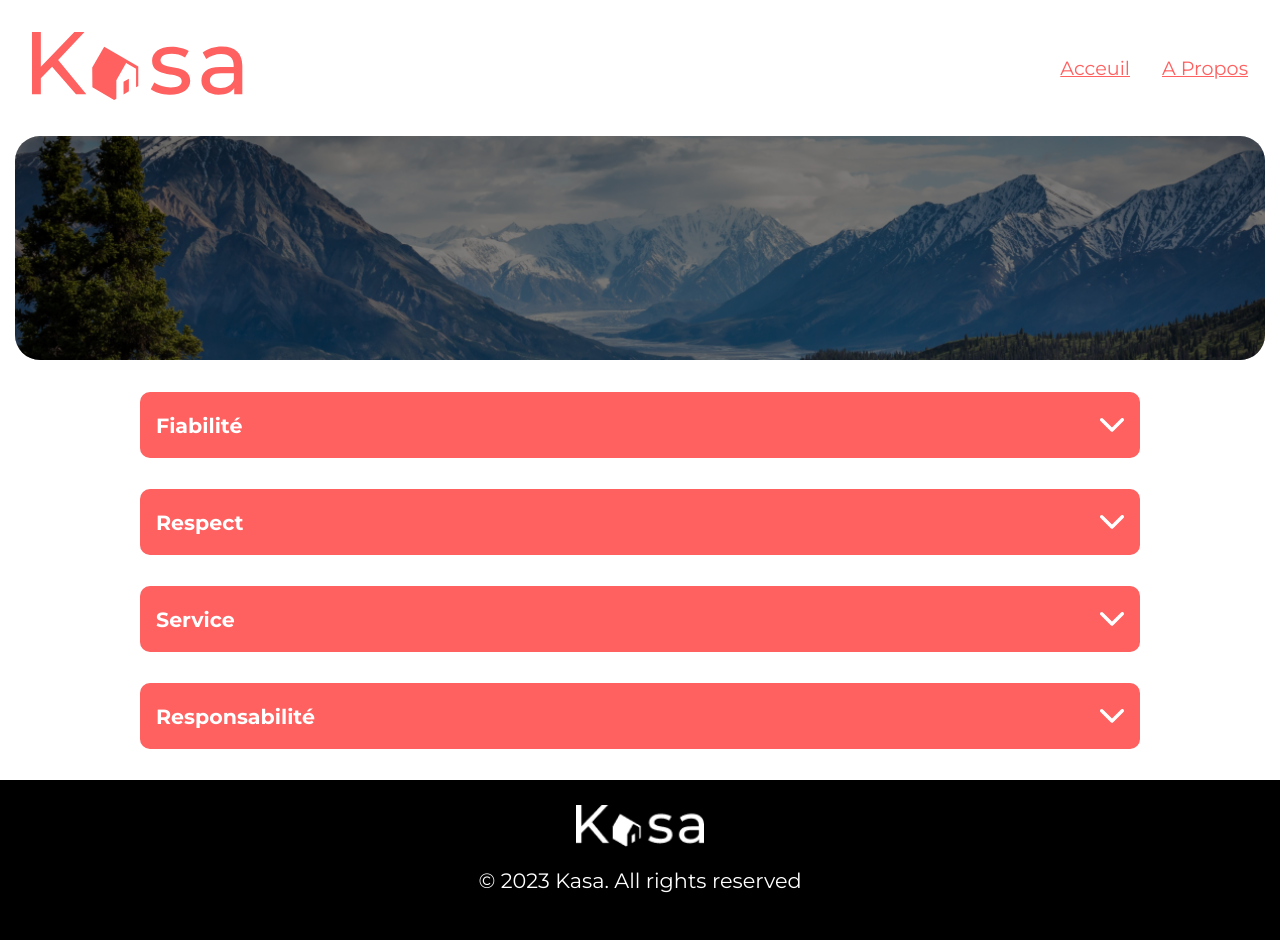
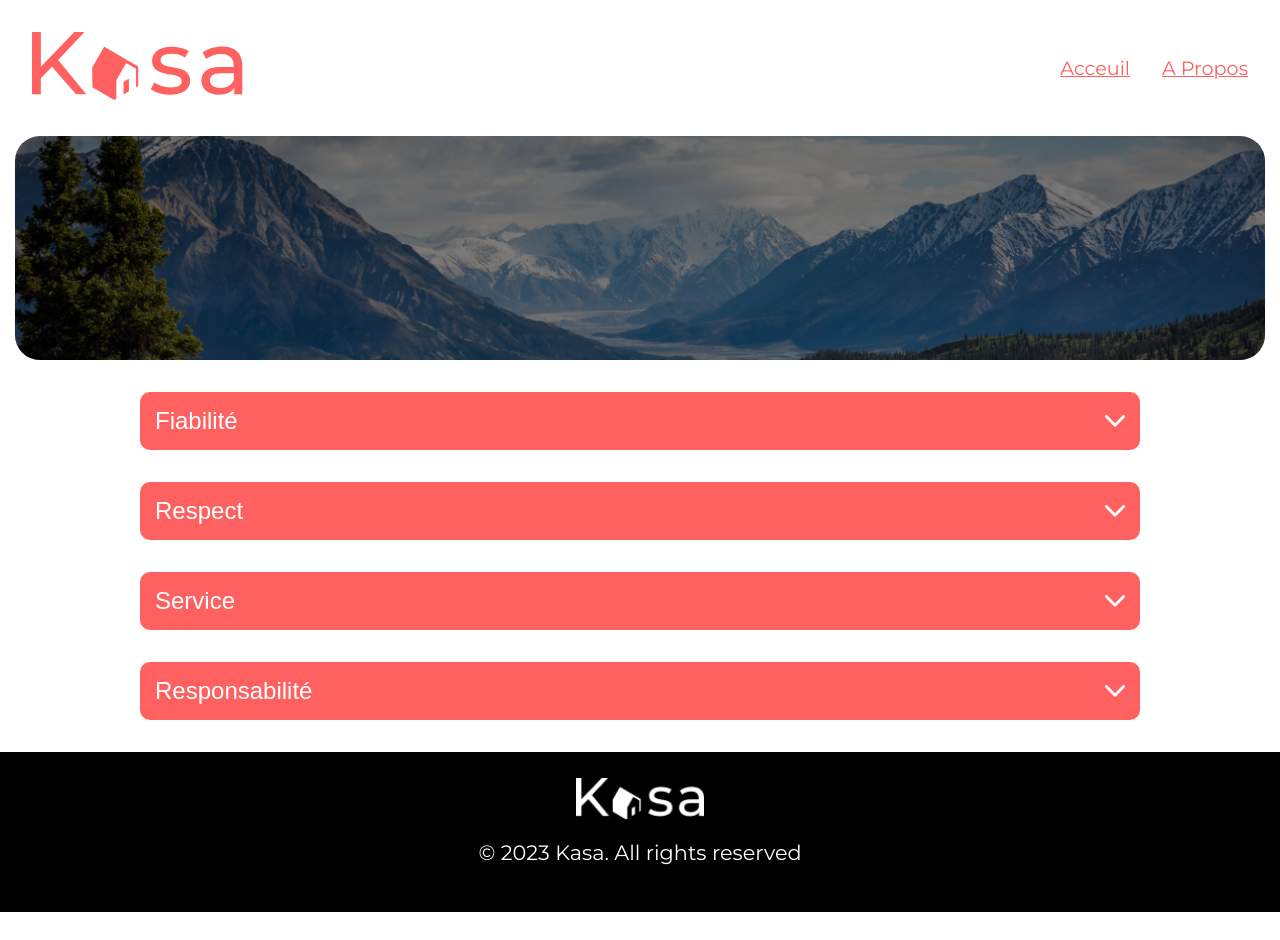
Before and after one commit to Yazaniziii/Kasa, a React (Create React App) app: page /about in a window 1280 px wide. After the commit the page ends 912 px from the top, so only its background shows below. Built offline with nearby package versions, Linux system fonts and the light colour scheme.

Commit message:
mise à jour et cdhangement des Collapse

```diff
--- a/src/Components/Accordion/Accordion.css
+++ b/src/Components/Accordion/Accordion.css
@@ -1,85 +1,12 @@
-.container {
+.accordion {
     max-width: 1000px;
-    margin:auto;
+    margin: auto;
     border-radius: 3px;
-    margin-bottom: 1.9rem;
-}
-
-.accordion__faq {
     display: flex;
     flex-direction: column;
-    row-gap: 1.93rem;
+    row-gap: 2rem;
+    margin-bottom: 2rem;
 }
-
-.accordion__faq-gg {
-    display: flex;
-    flex-direction: column;
-    background-color: #f7f7f7;
-    border-radius: 10px;
-}
-
-.accordion__faq-heading {
-    background-color: #ff6060;
-    color: #fff;
-    padding: 0.1rem;
-    display: flex;
-    justify-content: space-between;
-    align-items: center;
-    padding: 0 1rem;
-    border-radius: 10px;
-    font-size: 1.1rem;
-}
-
-.accordion-text {
-    color: #ff6060;
-    padding-left: 1rem;
-    font-size: 1.1rem;
-
-}
-
-.accordion-text p {
-    height: 100%;
-}
-
-.accordion-simple > .active {
-    display: block;
-    margin: 0;
-}
-
-.accordion__faq .inactive {
-    display: none;
-}
-
-
-
-
-
-
-
-
-
-
-
-
-
-
-
-
-
-
-
-
-
-
-
-
-
-
-
-
-
-
-
 
 .accordion-visible {
     background: #ff6060;
@@ -139,3 +66,23 @@
     pointer-events: none;
     line-height: 1.3;
 }
+
+@media (max-width: 1000px) {
+    .accordion {
+        padding: 0 1rem;
+    }
+}
+
+@media (max-width: 800px) {
+    .accordion {
+        row-gap: 1.5rem;
+    }
+
+    .accordion-visible span {
+        font-size: 1.2rem;
+    }
+
+    .accordion-toggle {
+        font-size: 1rem;
+    }
+}
--- a/src/Components/Accordion/Accordion.js
+++ b/src/Components/Accordion/Accordion.js
@@ -1,58 +1,63 @@
-import React, {useState} from 'react'
-import "./Accordion.css"
-import Chevron from '../../assets/chevron.svg'
+import React, { useState, useEffect, useRef } from 'react';
+import './Accordion.css';
+import Chevron from '../../assets/chevron.svg';
 
-const dataCollection = [
+const dataAccordion = [
   {
-    "title": "Fiabilité",
-    "content": "Les annonces postées sur Kasa garantissent une fiabilité totale. Les photos sont conformes aux logements, et toutes les informations sont régulièrement vérifiées par nos équipes."
+    title: 'Fiabilité',
+    content: 'Les annonces postées sur Kasa garantissent une fiabilité totale. Les photos sont conformes aux logements, et toutes les informations sont régulièrement vérifiées par nos équipes.',
   },
   {
-    "title": "Respect",
-    "content": "La bienveillance fait partie des valeurs fondatrices de Kasa. Tout comportement discriminatoire ou de perturbation du voisinage entraînera une exclusion de notre plateforme."
+    title: 'Respect',
+    content: 'La bienveillance fait partie des valeurs fondatrices de Kasa. Tout comportement discriminatoire ou de perturbation du voisinage entraînera une exclusion de notre plateforme.',
   },
   {
-      "title": "Service",
-      "content": "Nos équipes se tiennent à votre disposition pour vous fournir une expérience parfaite. N'hésitez pas à nous contacter si vous avez la moindre question."
+    title: 'Service',
+    content: "Nos équipes se tiennent à votre disposition pour vous fournir une expérience parfaite. N'hésitez pas à nous contacter si vous avez la moindre question.",
   },
   {
-      "title": "Responsabilité",
-      "content": "La sécurité est la priorité de Kasa. Aussi bien pour nos hôtes que pour les voyageurs, chaque logement correspond aux critères de sécurité établis par nos services. En laissant une note aussi bien à l'hôte qu'au locataire, cela permet à nos équipes de vérifier que les standards sont bien respectés. Nous organisons également des ateliers sur la sécurité domestique pour nos hôtes."
-  }
-]
+    title: 'Responsabilité',
+    content: "La sécurité est la priorité de Kasa. Aussi bien pour nos hôtes que pour les voyageurs, chaque logement correspond aux critères de sécurité établis par nos services. En laissant une note aussi bien à l'hôte qu'au locataire, cela permet à nos équipes de vérifier que les standards sont bien respectés. Nous organisons également des ateliers sur la sécurité domestique pour nos hôtes.",
+  },
+];
 
 export default function Accordion() {
+  const [accordions, setAccordions] = useState([]);
 
-  const [accordion, setActiveAccordion] = useState(-1);
+  useEffect(() => {
+    setAccordions(
+      dataAccordion.map((item) => ({
+        ...item,
+        toggle: false,
+      }))
+    );
+  }, []);
 
-  function toogleAccordion(index) {
-    if(index === accordion){
-      setActiveAccordion(-1)
-      return
-    }
-    setActiveAccordion(index)
-  }
+  const toggleState = (index) => {
+    setAccordions((prevState) =>
+      prevState.map((item, i) => ({
+        ...item,
+        toggle: i === index ? !item.toggle : item.toggle,
+      }))
+    );
+  };
 
-    return (
-
-        <section className='container'>
-          <div className="accordion__faq">
-            {dataCollection.map((item, index) => (
-              <div className='accordion__faq-gg' key={index} onClick={() => toogleAccordion(index)}>
-                <div className='accordion__faq-heading'>
-                  <h3 className={accordion === index ? "active" : ""} > {item.title} </h3>
-                  {accordion === index ? (<><img src={Chevron} alt="" /></>) : (<><img src={Chevron} alt="" /></>)}
-                </div>
-
-                <div className='accordion-text'>
-                  <p className={accordion === index ? "active" : "inactive"}>
-                    {item.content}
-                  </p>
-                </div>
-              </div>
-            ))}
+  return (
+    <div className="accordion">
+      {accordions.map((item, index) => (
+        <div key={index}>
+          <button onClick={() => toggleState(index)} className="accordion-visible">
+            <span>{item.title}</span>
+            <img className={item.toggle ? 'active' : ''} src={Chevron} alt="Chevron" />
+          </button>
+          <div
+            className={`accordion-toggle ${item.toggle ? 'animated' : ''}`}
+            style={{ height: item.toggle ? 'auto' : '0px' }}
+          >
+            <p aria-hidden={item.toggle ? 'true' : 'false'}>{item.content}</p>
           </div>
-      </section>
-
-    )
+        </div>
+      ))}
+    </div>
+  );
 }
--- /dev/null
+++ b/src/Components/Accordion/Description.js
@@ -0,0 +1,30 @@
+import React from "react";
+
+import './Descriptions.css'
+
+export default function Description(props) {
+
+    return (
+        <section className="containerDescription">
+            <div className="description">
+                <div className="descriptionTitle">
+                    <h3>Description</h3>
+                </div>
+                <div className="descriptionP">
+                    <p> {props.description} </p>
+                </div>
+            </div>
+
+            <div className="description">
+                <div className="descriptionTitle">
+                    <h3>Equipements</h3>
+                </div>
+                <ul className="descriptionEquipments">
+                    {props.equipments.map((equipment, index) => (
+                    <li key={index}>{equipment}</li>
+                    ))}
+                </ul>
+            </div>
+        </section>
+    )
+}
--- /dev/null
+++ b/src/Components/Accordion/Descriptions.css
@@ -0,0 +1,36 @@
+.containerDescription {
+    display: flex;
+    max-width: 1250px;
+    margin: auto;
+    justify-content: space-between;
+    column-gap: 2rem;
+}
+
+.description {
+    flex: 1;
+    cursor: pointer;
+}
+
+.descriptionTitle {
+    background-color: #FF6060;
+    color: white;
+    border-radius: 12px;
+}
+
+.descriptionTitle h3 {
+    padding: 1rem;
+}
+
+.descriptionEquipments, .descriptionP {
+    background-color: #f7f7f7;
+    color: #FF6060;
+    padding: 0.5rem 1rem;
+    font-size: 1.1rem;
+    border-radius: 12px;
+}
+
+.descriptionEquipments {
+    display: flex;
+    flex-direction: column;
+    row-gap: 0.5rem;
+}
--- a/src/Components/Carrousel/Carrousel.css
+++ b/src/Components/Carrousel/Carrousel.css
@@ -47,6 +47,17 @@
     right: 0;
 }
 
+.slideNumber {
+    position: absolute;
+    bottom: 10px;
+    left: 50%;
+    transform: translateX(-50%);
+    color: white;
+    font-size: 1.5rem;
+    font-weight: bold;
+    padding: 5px;
+  }
+
 @media (max-width: 1250px) {
 
     .carrousel {
--- a/src/Components/Carrousel/Carrousel.js
+++ b/src/Components/Carrousel/Carrousel.js
@@ -18,6 +18,7 @@ export default function Carrousel({ pictures }) {
     <div className="carrousel">
       <div className="carrouselContainer">
         <img src={pictures[currentImageIndex]} alt={`Image ${currentImageIndex}`} />
+        <div className="slideNumber">{currentImageIndex + 1} / {pictures.length}</div>
         <FontAwesomeIcon className="carrousselArrow carrouselArrowLeft" icon={faChevronLeft}  onClick={previousSlide} />
         <FontAwesomeIcon className="carrousselArrow carrouselArrowRight" icon={faChevronRight} onClick={nextSlide} />
       </div>
--- a/src/Components/Housing/Housing.css
+++ b/src/Components/Housing/Housing.css
@@ -44,7 +44,6 @@
 .housingUserInfo {
     display: flex;
     column-gap: 1rem;
-    text-align: right;
 }
 
 .housingUserInfoImgUser {
@@ -66,6 +65,7 @@
     display: flex;
     column-gap: 1rem;
     list-style: none;
+    margin: 0;
 }
 
 @media (max-width: 800px) {
--- a/src/main.css
+++ b/src/main.css
@@ -9,3 +9,7 @@ body {
     padding: 0;
     font-family: "Montserrat", "Segoe UI", "Roboto", "Oxygen", "Ubuntu", "Cantarell", "Fira Sans", "Droid Sans", "Helvetica Neue", sans-serif;
 }
+
+li {
+    list-style: none;
+}
--- a/src/pages/About.js
+++ b/src/pages/About.js
@@ -4,7 +4,6 @@ import React from "react";
 import Navbar from "../Layouts/Navbar/Navbar";
 import Footer from "../Layouts/Footer/Footer";
 import Banner from "../Layouts/Banner/Banner";
-import Drops from "../Components/Accordion/Accordion";
 import Accordion from "../Components/Accordion/Accordion";
 
 export default function About() {
--- a/src/pages/SingleProduct.js
+++ b/src/pages/SingleProduct.js
@@ -5,6 +5,7 @@ import Footer from "../Layouts/Footer/Footer";
 import Navbar from "../Layouts/Navbar/Navbar";
 import Carrousel from "../Components/Carrousel/Carrousel";
 import Housing from "../Components/Housing/Housing";
+import Description from "../Components/Accordion/Description";
 
 export default function SingleProduct() {
   const { id } = useParams(); //Hook qui extrait la valeur du paramètre "id" de l'URL et l'assigne à la constante id.
@@ -19,18 +20,23 @@ export default function SingleProduct() {
   return (
     <div>
       <Navbar />
+
       <Carrousel pictures={selectedHousing.pictures} /* Prop qui sélectionne les photos du Carrousel dans le tableau du fichier data.json */ />
 
       <Housing
-        title={selectedHousing.title}
-        description={selectedHousing.description}
+        title = {selectedHousing.title}
         hostName = {selectedHousing.host.name}
         hostPicture = {selectedHousing.host.picture}
         rating = {selectedHousing.rating}
         location = {selectedHousing.location}
-        equipments = {selectedHousing.equipments}
         tags = {selectedHousing.tags}
       />
+
+      <Description
+        description = {selectedHousing.description}
+        equipments = {selectedHousing.equipments}
+      />
+
       <Footer />
     </div>
   );
```
Also changed, not shown: src/Components/Housing/Housing.js (+23 -12 lines).
